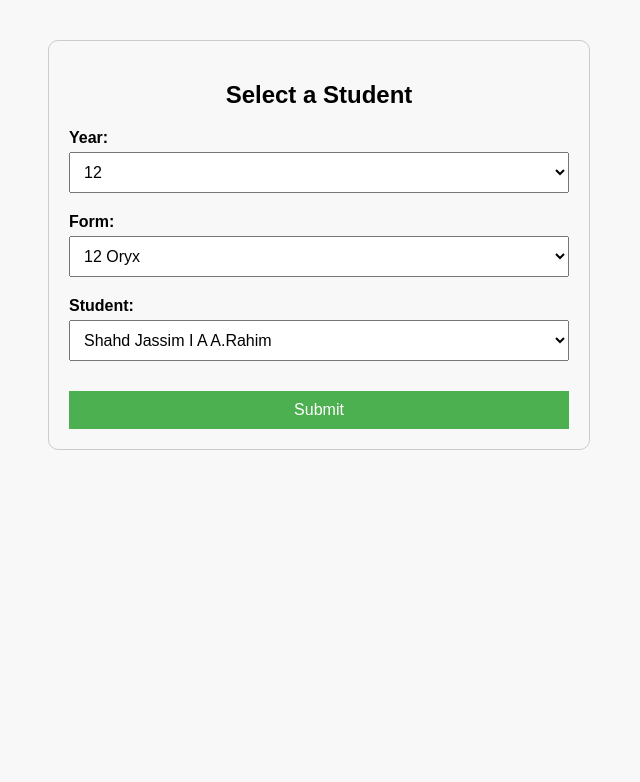
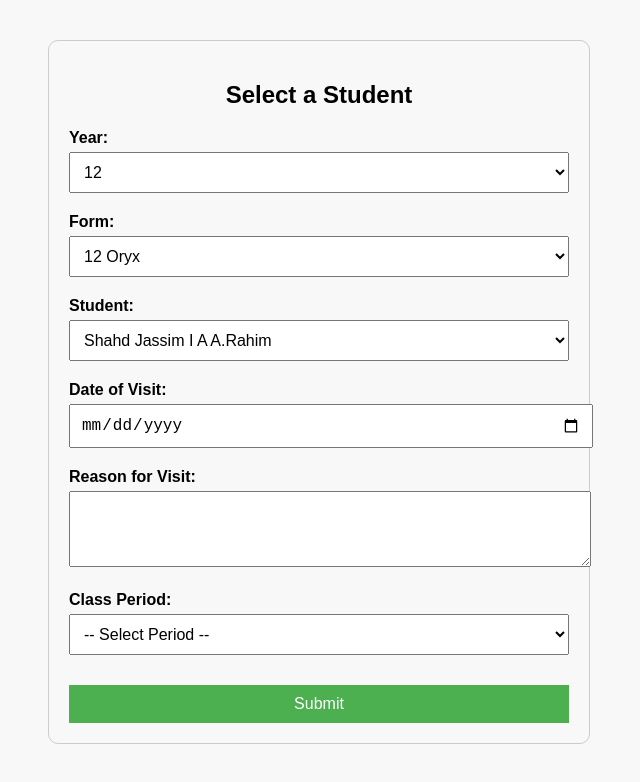
Before and after one commit to jpallipath/Form-Host, a plain HTML site: page index.html in a window 1280 px wide. Shown: the whole page, without its empty margins (321-961 px from the left). Drawn offline with Linux system fonts and the light colour scheme.

Commit message:
Update index.html

```diff
--- a/index.html
+++ b/index.html
@@ -24,7 +24,7 @@
       font-weight: bold;
     }
 
-    select, button {
+    select, input, textarea, button {
       width: 100%;
       padding: 10px;
       font-size: 16px;
@@ -58,6 +58,22 @@
     <label for="student">Student:</label>
     <select id="student" required></select>
 
+    <!-- NEW FIELDS -->
+    <label for="visitDate">Date of Visit:</label>
+    <input type="date" id="visitDate" name="visitDate" required>
+
+    <label for="reason">Reason for Visit:</label>
+    <textarea id="reason" name="reason" rows="3" required></textarea>
+
+    <label for="period">Class Period:</label>
+    <select id="period" required>
+      <option value="">-- Select Period --</option>
+      <option value="Period 1">Period 1</option>
+      <option value="Period 2">Period 2</option>
+      <option value="Period 3">Period 3</option>
+      <option value="Period 4">Period 4</option>
+    </select>
+
     <button type="submit">Submit</button>
   </form>
 
@@ -73,7 +89,6 @@
         const formSelect = document.getElementById("form");
         const studentSelect = document.getElementById("student");
 
-        // Populate Year dropdown
         const years = [...new Set(data.map(item => item.Year))];
         years.forEach(year => {
           yearSelect.appendChild(new Option(year, year));
@@ -109,14 +124,16 @@
         yearSelect.dispatchEvent(new Event('change'));
       });
 
-    // Optional: Submit to webhook
     document.getElementById("studentForm").addEventListener("submit", function(e) {
       e.preventDefault();
 
       const payload = {
         year: document.getElementById("year").value,
         form: document.getElementById("form").value,
-        student: document.getElementById("student").value
+        student: document.getElementById("student").value,
+        visitDate: document.getElementById("visitDate").value,
+        reason: document.getElementById("reason").value,
+        period: document.getElementById("period").value
       };
 
       fetch("https://hook.eu2.make.com/j88hd61ee2uhr5j6pri2ola44fst344p", {
```
